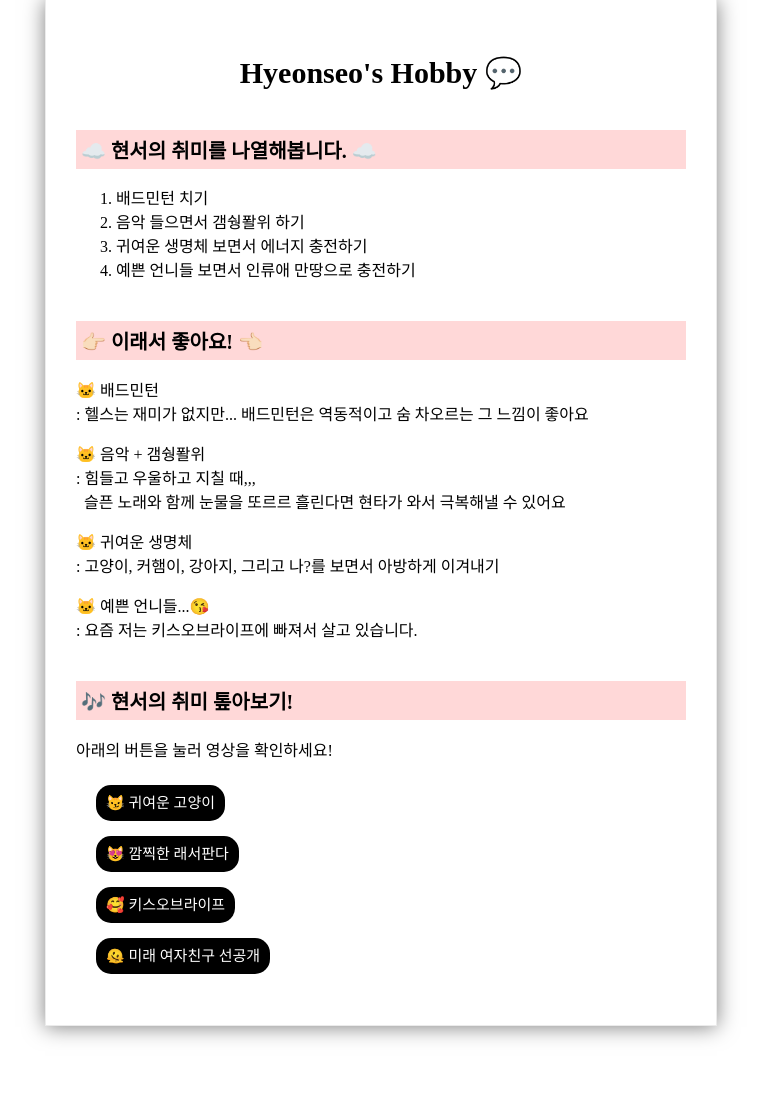
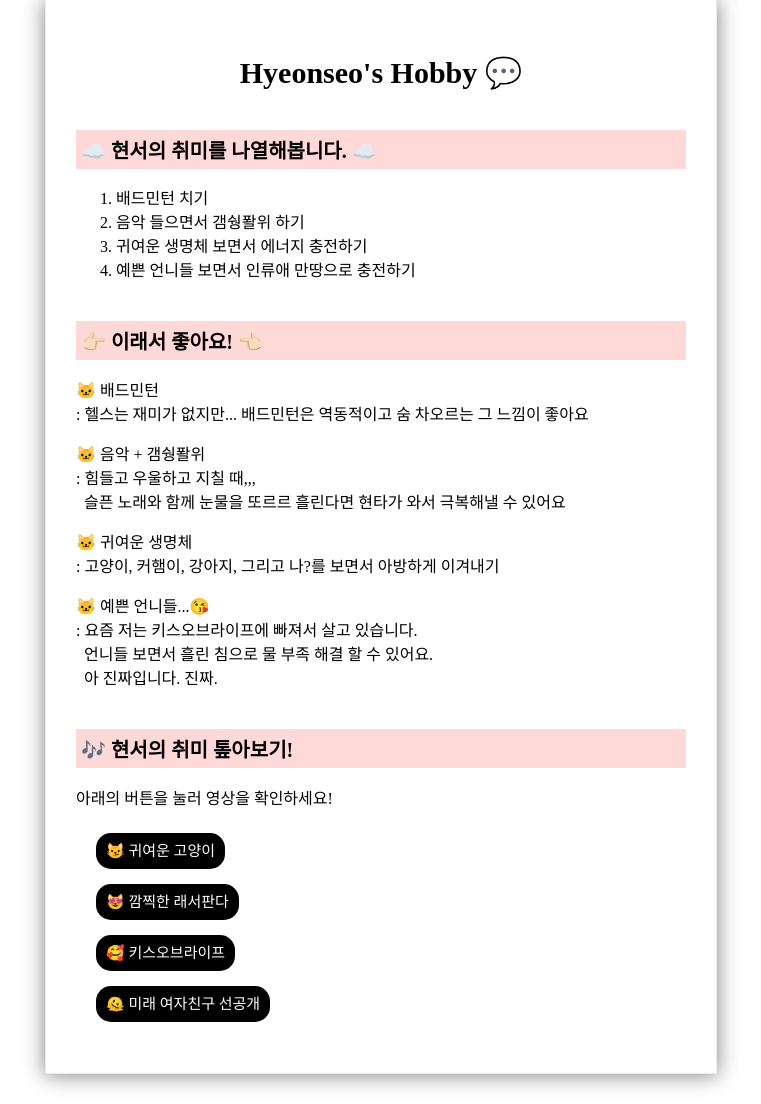
Before and after one commit to Likelion-at-SMWU-12th/ChoiHyunSeo, a Django app: page /hobby/ in a window 1280 px wide. Shown: the part 102-1206 px from the top of the page, without its empty margins (259-1020 px from the left). Before the commit the page ends 1142 px from the top, so only its background shows below. Run offline with Django 5.2, Linux system fonts and the light colour scheme; some web fonts are replaced.

Commit message:
[feat] 출력 내용 수정

```diff
--- a/week04/django_HW/demos/templates/hobby.html
+++ b/week04/django_HW/demos/templates/hobby.html
@@ -98,7 +98,9 @@
                 <p>🐱 배드민턴 <br/>: 헬스는 재미가 없지만... 배드민턴은 역동적이고 숨 차오르는 그 느낌이 좋아요</p>
                 <p>🐱 음악 + 갬쉉퐐위 <br/>: 힘들고 우울하고 지칠 때,,, <br>&nbsp;&nbsp;슬픈 노래와 함께 눈물을 또르르 흘린다면 현타가 와서 극복해낼 수 있어요</p>
                 <p>🐱 귀여운 생명체 <br/>: 고양이, 커햄이, 강아지, 그리고 나?를 보면서 아방하게 이겨내기</p>
-                <p>🐱 예쁜 언니들...😘 <br/> : 요즘 저는 키스오브라이프에 빠져서 살고 있습니다.</p>
+                <p>🐱 예쁜 언니들...😘 <br/> : 요즘 저는 키스오브라이프에 빠져서 살고 있습니다.
+                    <br>&nbsp;&nbsp;언니들 보면서 흘린 침으로 물 부족 해결 할 수 있어요.
+                    <br>&nbsp;&nbsp;아 진짜입니다. 진짜.</p>
 
                 <h2>🎶 현서의 취미 톺아보기!</h2>
                 <p>아래의 버튼을 눌러 영상을 확인하세요!</p>
```
